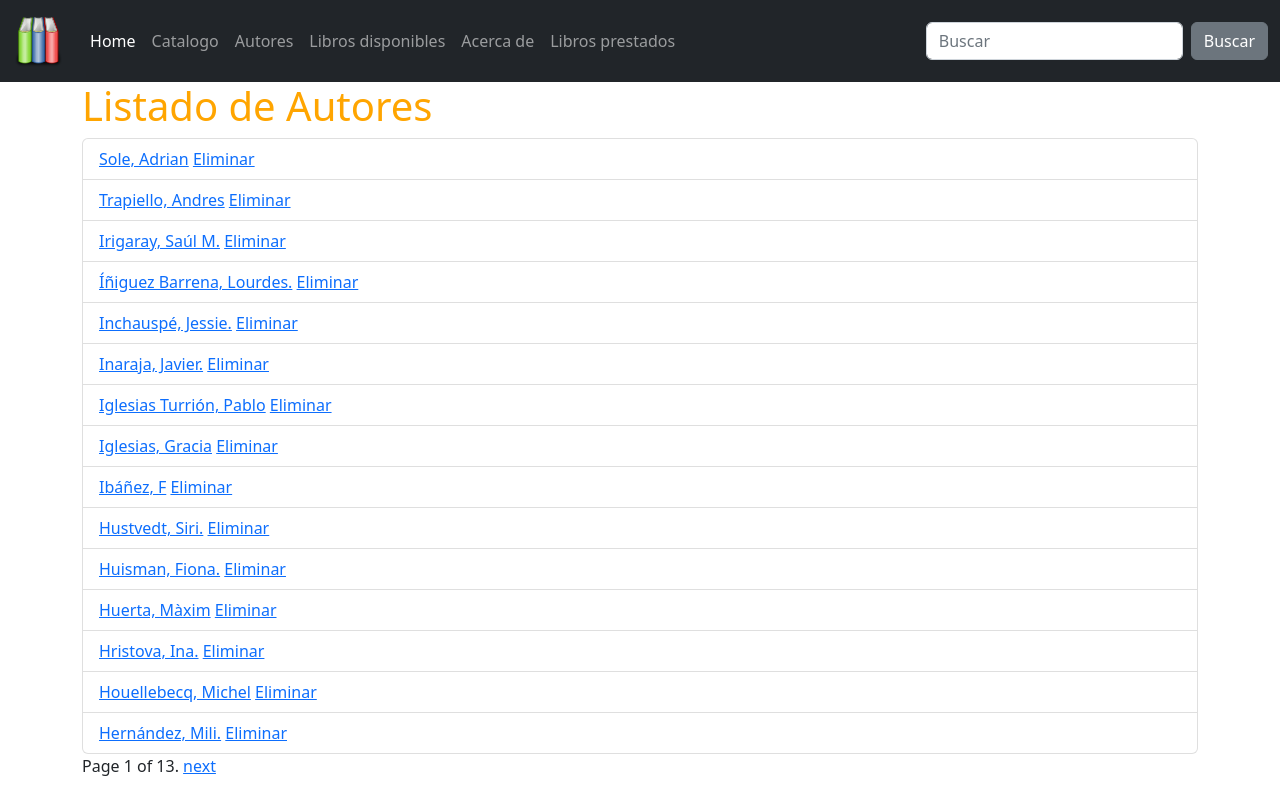
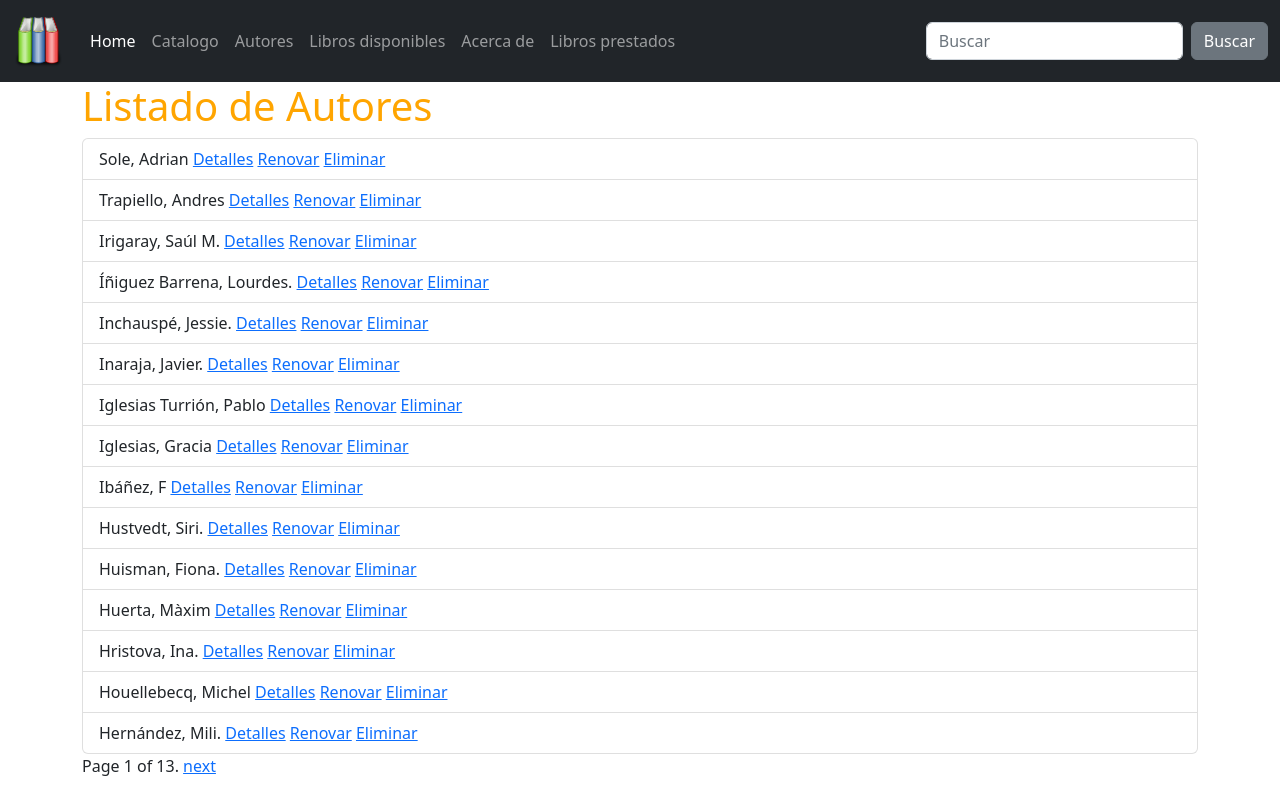
Before and after one commit to AdrianSole/tutorial-django-mozilla, a Django app: page /catalogo/autores/ in a window 1280 px wide. Run offline with Django 4.2, Linux system fonts and the light colour scheme; data comes from the database, SQL or seed files in the repository.

Commit message:
arreglos lista autores

```diff
--- a/catalog/templates/catalog/author_list.html
+++ b/catalog/templates/catalog/author_list.html
@@ -7,8 +7,11 @@
 
     <ul class="list-group">
     {% for autor in author_list %}
-        <li class="list-group-item"><a href="{% url 'renovar-autor' autor.id %}">{{ autor }}</a>
-        <a href="{% url 'eliminar-autor' autor.id %}">Eliminar</a></li>
+        <li class="list-group-item">{{ autor }}
+            <a href="{% url 'detalle-autor' autor.id %}">Detalles</a>
+            <a href="{% url 'renovar-autor' autor.id %}">Renovar</a>
+            <a href="{% url 'eliminar-autor' autor.id %}">Eliminar</a>
+        </li>
     {% endfor %}
     </ul>
     {% if is_paginated %}
```
